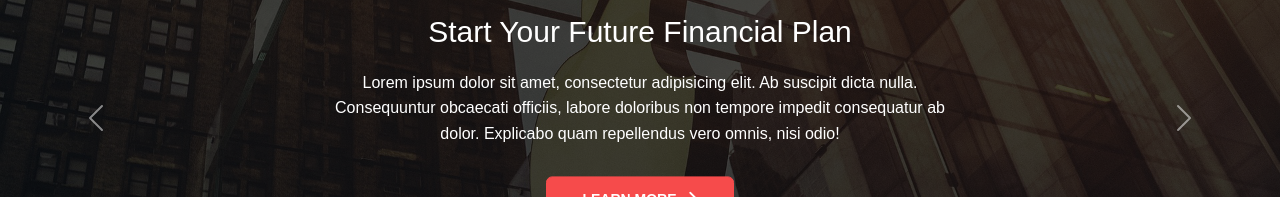
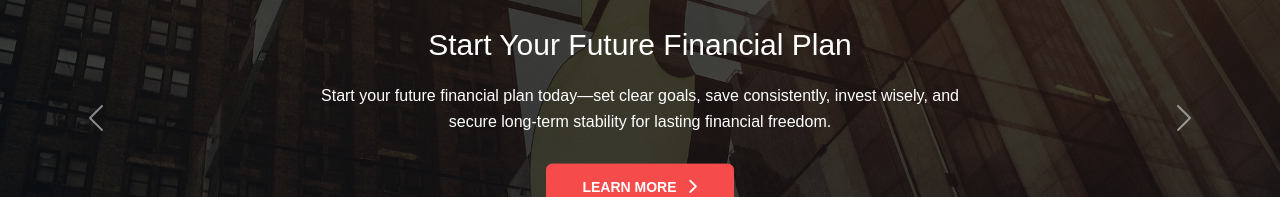
Before and after one commit to Sachinyadavsk/corporate, a React (Create React App) app: page / in a window 1280 px wide. Shown: the part 180-377 px from the top of the page. Built offline with nearby package versions, Linux system fonts and the light colour scheme; a web font is replaced by a local one.

Commit message:
add the banner content

```diff
--- a/src/components/hero.js
+++ b/src/components/hero.js
@@ -5,21 +5,21 @@ var heroData = [
     id: 1,
     image: require('../assets/images/img-hero1.jpg'),
     title: 'The perfect design for your website',
-    description: 'Lorem ipsum dolor sit amet, consectetur adipisicing elit. Ab suscipit dicta nulla. Consequuntur obcaecati officiis, labore doloribus non tempore impedit consequatur ab dolor. Explicabo quam repellendus vero omnis, nisi odio!',
+    description: 'The perfect design for your website—clean, responsive, fast, and tailored to convert visitors into customers.',
     link: 'https://www.google.com'
   },
   {
     id: 2,
     image: require('../assets/images/img-hero2.jpg'),
     title: 'Start Your Future Financial Plan',
-    description: 'Lorem ipsum dolor sit amet, consectetur adipisicing elit. Ab suscipit dicta nulla. Consequuntur obcaecati officiis, labore doloribus non tempore impedit consequatur ab dolor. Explicabo quam repellendus vero omnis, nisi odio!',
+    description: 'Start your future financial plan today—set clear goals, save consistently, invest wisely, and secure long-term stability for lasting financial freedom.',
     link: 'https://www.facebook.com'
   },
   {
     id: 3,
     image: require('../assets/images/img-hero3.jpg'),
     title: 'Enjoy the Difference',
-    description: 'Lorem ipsum dolor sit amet, consectetur adipisicing elit. Ab suscipit dicta nulla. Consequuntur obcaecati officiis, labore doloribus non tempore impedit consequatur ab dolor. Explicabo quam repellendus vero omnis, nisi odio!',
+    description: 'Enjoy the difference—experience smarter choices, greater opportunities, and a lifestyle upgrade that brings confidence, comfort, and lasting satisfaction daily.',
     link: 'https://www.twitter.com'
   }
 ]
```
